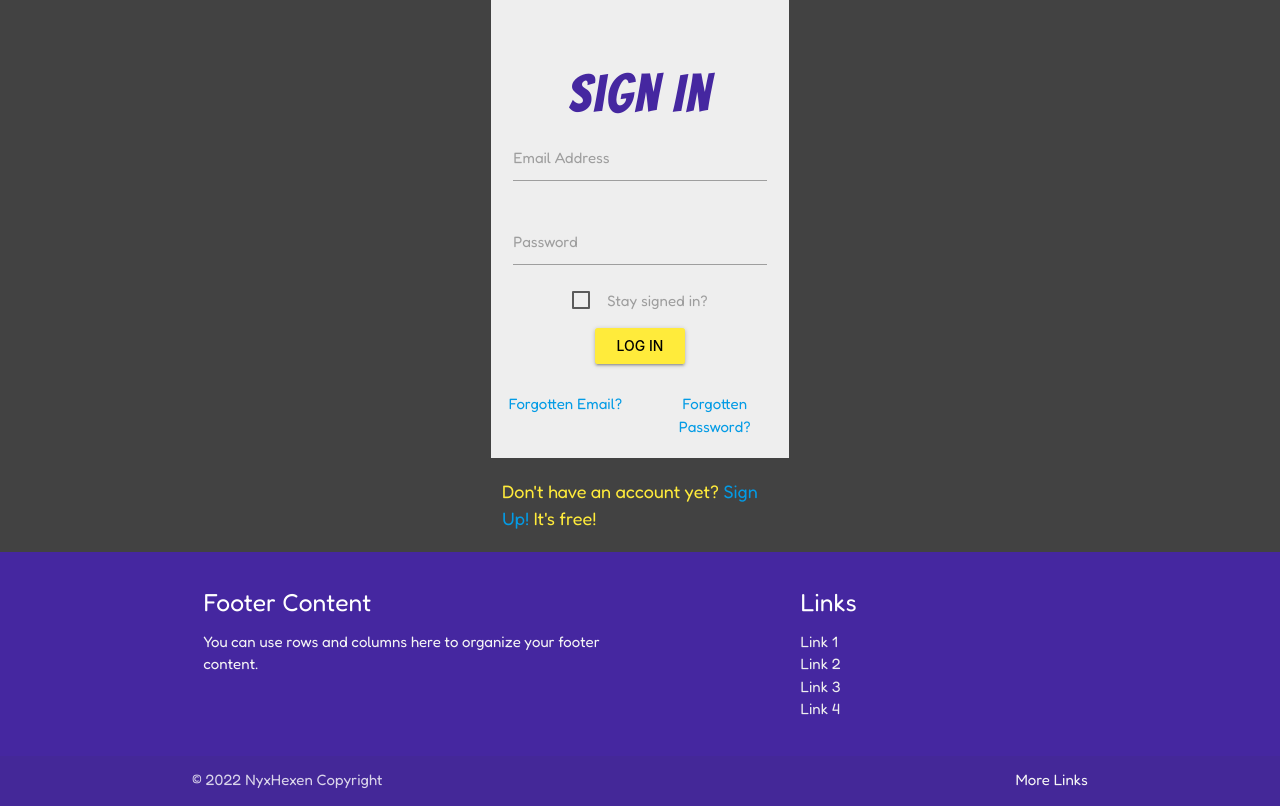
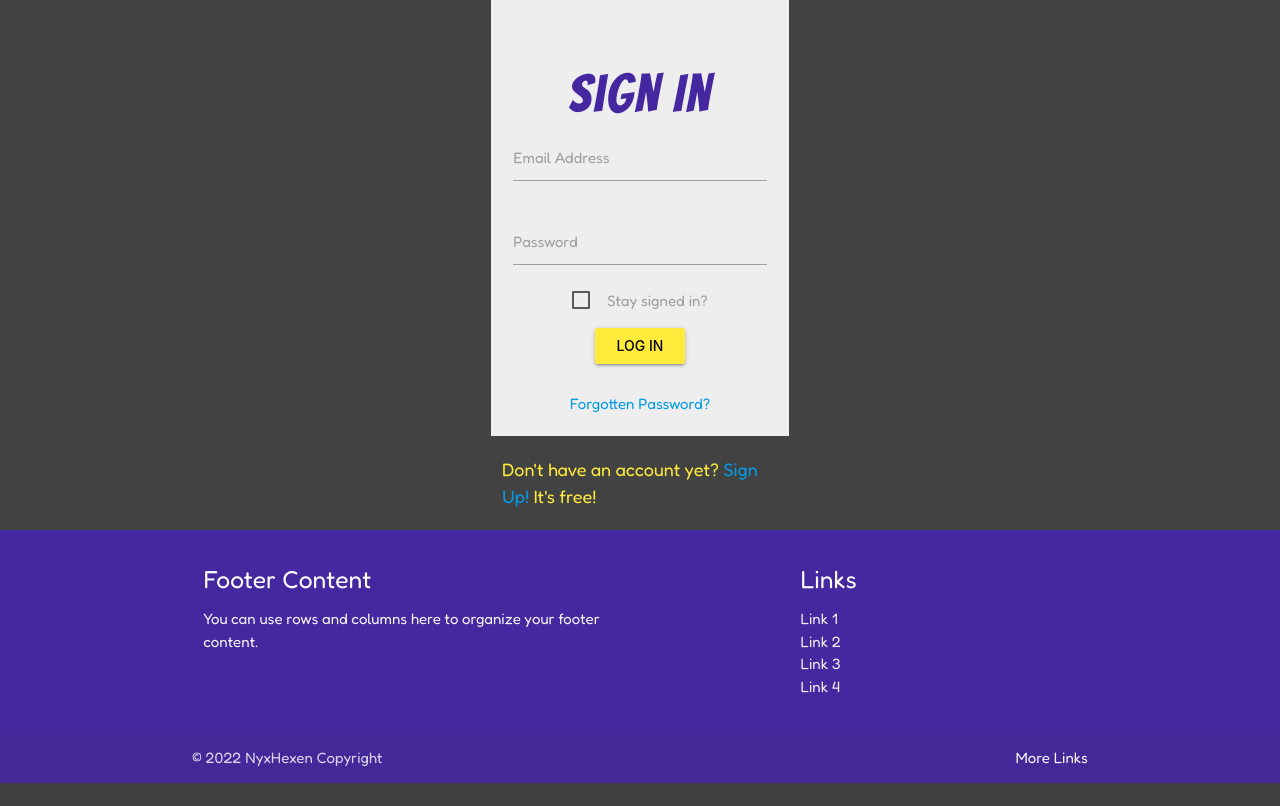
Before and after one commit to NyxHexen/CI_MS3_DB, a Flask app: page /signin in a window 1280 px wide. Shown: the part 95-901 px from the top of the page. After the commit the page ends 878 px from the top, so only its background shows below. Run offline with Flask 2, Linux system fonts and the light colour scheme; parts of the project's set-up code (start-up, migrations or seed data) failed here and were passed over; some libraries are stand-ins or nearby versions.

Commit message:
REMOVE: removed forgot email link from signin form

```diff
--- a/devbus/templates/signin.html
+++ b/devbus/templates/signin.html
@@ -43,10 +43,7 @@
                     {{ form.submit(class="waves-effect waves-light btn yellow") }}
                 </fieldset>
             </form>
-            <div class="card-content col s12 m6 center-align">
-                <a href="#">Forgotten Email?</a>
-            </div>
-            <div class="card-content col s12 m6 center-align">
+            <div class="card-content center-align">
                 <a href="{{ url_for('auth.forgot_password') }}">Forgotten Password?</a>
             </div>
         </div>
```
